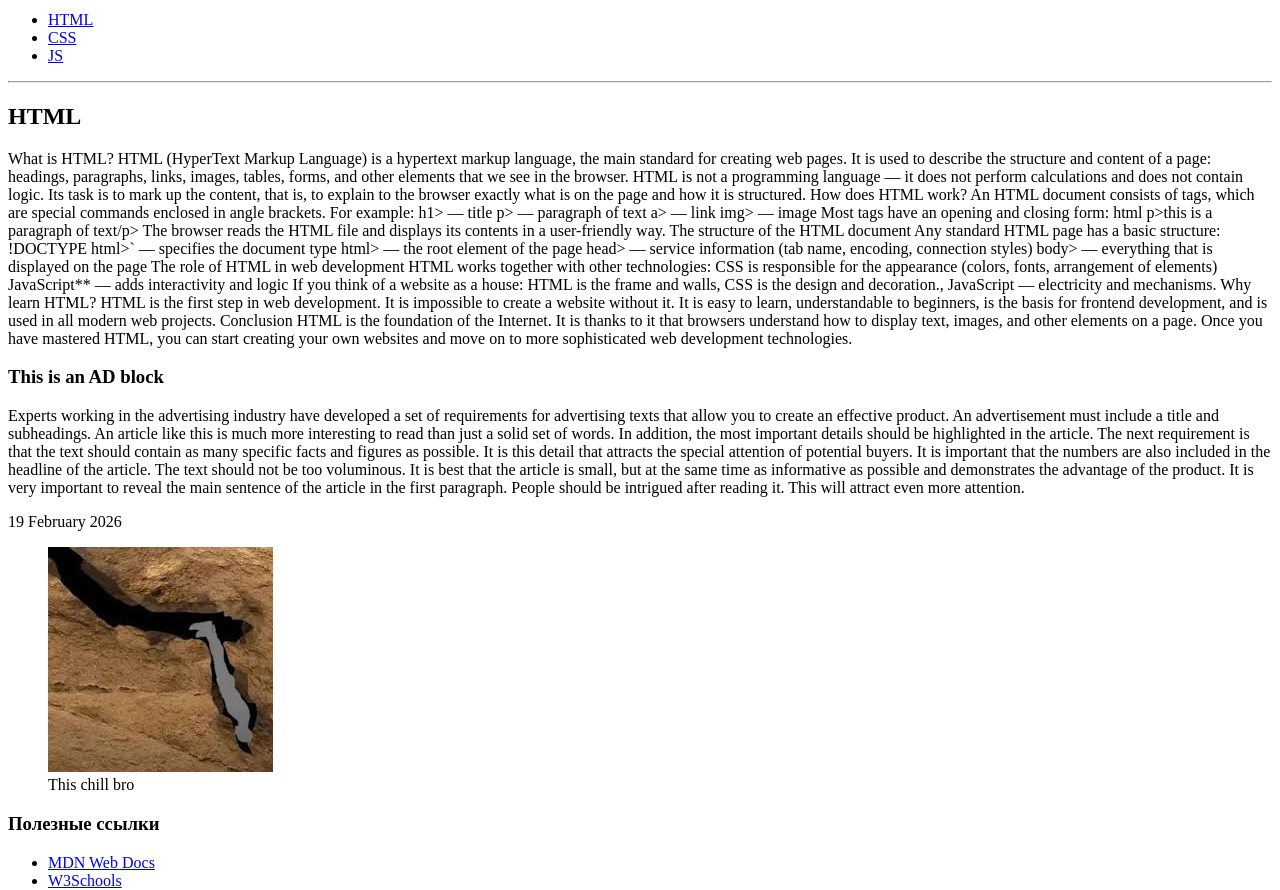
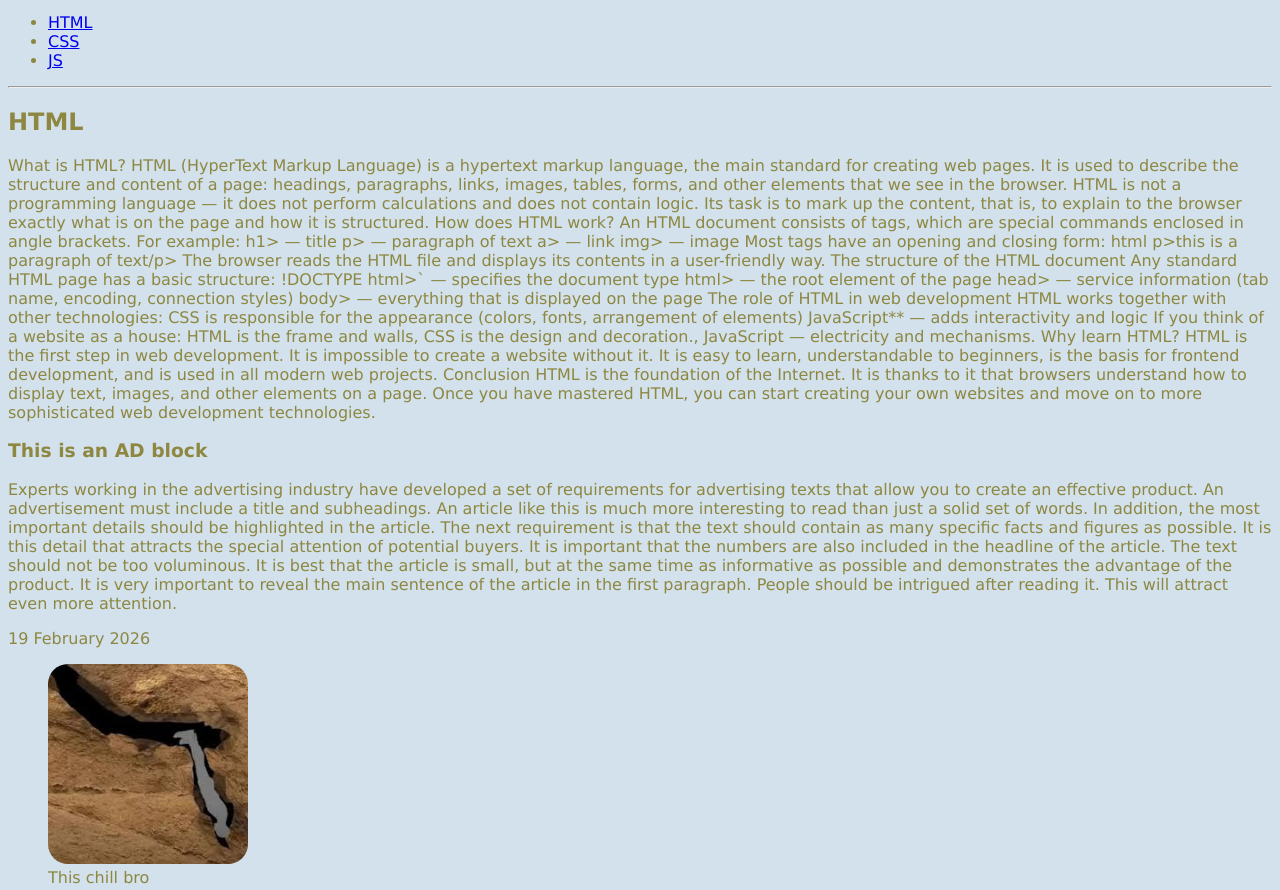
Before and after one commit to spaun-svg/html-blog-project, a plain HTML site: page index.html in a window 1280 px wide. Shown: the part 90-980 px from the top of the page. Drawn offline with Linux system fonts and the light colour scheme.

```diff
--- a/index.html
+++ b/index.html
@@ -4,6 +4,7 @@
 	<meta charset="UTF-8">
 	<meta name="viewport" content="width=device-width, initial-scale=1.0">
 	<title>MyBlog</title>
+  <link rel="stylesheet" href="styles.css">
 </head>
 <body>
 <header>
@@ -70,7 +71,7 @@
 An advertisement must include a title and subheadings. An article like this is much more interesting to read than just a solid set of words. In addition, the most important details should be highlighted in the article. The next requirement is that the text should contain as many specific facts and figures as possible. It is this detail that attracts the special attention of potential buyers. It is important that the numbers are also included in the headline of the article. The text should not be too voluminous. It is best that the article is small, but at the same time as informative as possible and demonstrates the advantage of the product. It is very important to reveal the main sentence of the article in the first paragraph. People should be intrigued after reading it. This will attract even more attention.</p>
 <time datetime="2026-02-19">19 February 2026</time>
 <figure>
-  <img src="images.jpg" alt="chill">
+  <img src="images/images.jpg" alt="chill" class='chill'>
   <figcaption>This chill bro</figcaption>
 </figure>
 </article>
--- /dev/null
+++ b/styles.css
@@ -0,0 +1,13 @@
+body {
+	background-color: #d2e1eb;
+	color: #8d8741;
+
+	font-size: 16px;
+	font-weight:normal;
+	font-family:'Lucida Sans', 'Lucida Sans Regular', 'Lucida Grande', 'Lucida Sans Unicode', Geneva, Verdana, sans-serif
+}
+
+.chill {
+	width: 200px;
+	border-radius: 20px
+}
```
Also changed, not shown: images/images.jpg (renamed from images.jpg).
